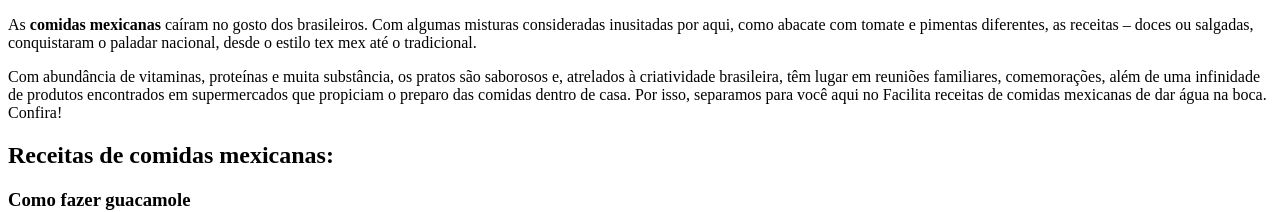
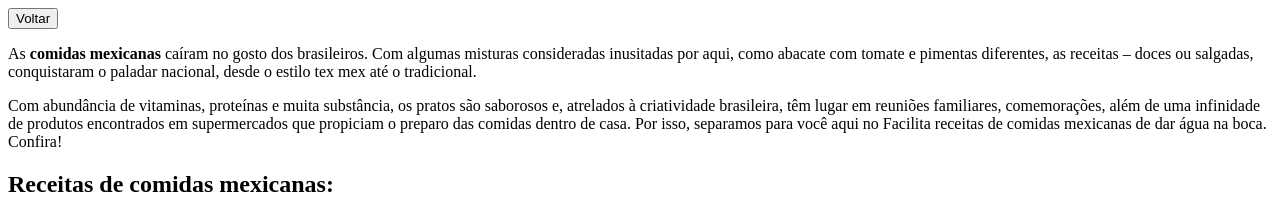
Before and after one commit to Emerson-Okopnik/exercicios-marcondes, a plain HTML site: page sites_externos/mexicana.html in a window 1280 px wide. Shown: the top 212 px of the page. Drawn offline with Linux system fonts and the light colour scheme.

Commit message:
Adicionando botão "voltar"

```diff
--- a/sites_externos/mexicana.html
+++ b/sites_externos/mexicana.html
@@ -6,11 +6,14 @@
     <title>Comida Mexicana</title>
 </head>
 <body>
-    <div>
+    <button><a href="../index.html" style="text-decoration: none; color: black;">Voltar</a></button>
+
+    <header>
         <p>As <strong>comidas mexicanas</strong> caíram no gosto dos brasileiros. Com algumas misturas consideradas inusitadas por aqui, como abacate com tomate e pimentas diferentes, as receitas – doces ou salgadas, conquistaram o paladar nacional, desde o estilo tex mex até o tradicional.</p>
 
         <p>Com abundância de vitaminas, proteínas e muita substância, os pratos são saborosos e, atrelados à criatividade brasileira, têm lugar em reuniões familiares, comemorações, além de uma infinidade de produtos encontrados em supermercados que propiciam o preparo das comidas dentro de casa. Por isso, separamos para você aqui no Facilita receitas de comidas mexicanas de dar água na boca. Confira!</p>
-
+    </header>
+    <div>
         <h2>Receitas de comidas mexicanas:</h2>
 
         <h3>Como fazer guacamole</h3>
```
Also changed, not shown: sites_externos/arabe.html (+5 -2 lines), sites_externos/japonesa.html (+3 -1 lines).
